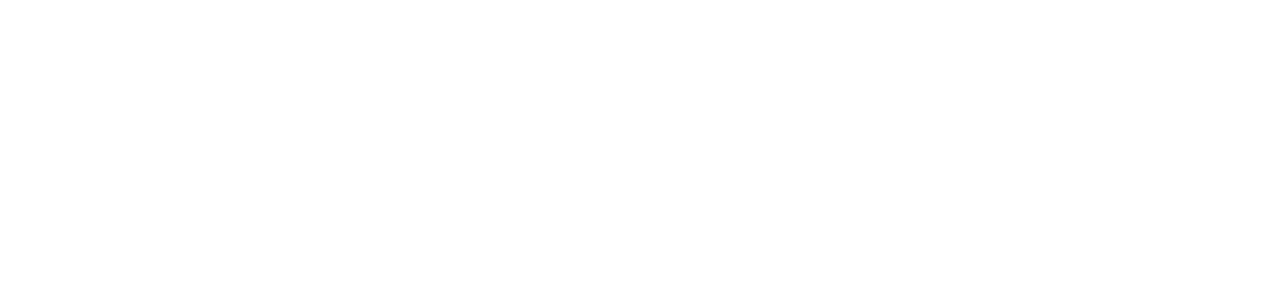
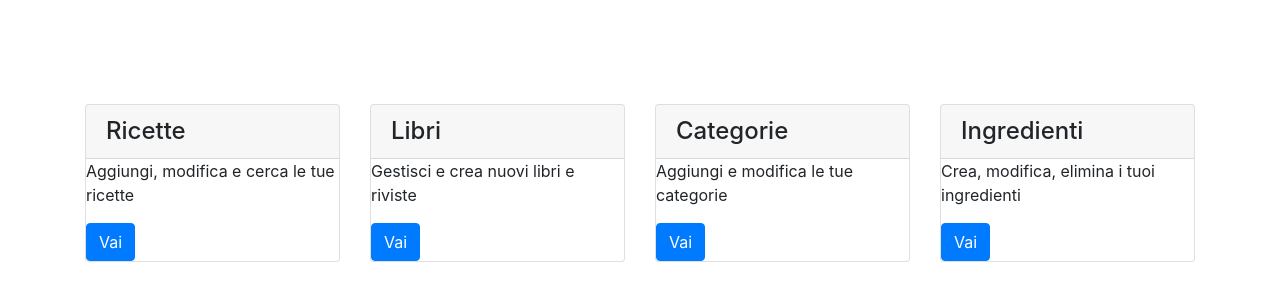
Before and after one commit to riccardobellini/recipecatalog-frontend-angular, an Angular app: page /home in a window 1280 px wide. Shown: the part 192-492 px from the top of the page. Built offline with nearby package versions, Linux system fonts and the light colour scheme.

Commit message:
Add routing module and home component

```diff
--- a/src/app/header/header.component.html
+++ b/src/app/header/header.component.html
@@ -1,7 +1,7 @@
 <nav class="navbar-fixed-top navbar-dark bg-inverse">
-  <a class="navbar-brand" href="#">Catalogo Ricette</a>
+  <a class="navbar-brand" [routerLink]="['/home']">Catalogo Ricette</a>
   <div class="navbar-nav">
-    <a class="nav-item nav-link active" href="#">Home <span class="sr-only">(current)</span></a>
+    <a class="nav-item nav-link active" [routerLink]="['/home']">Home <span class="sr-only">(current)</span></a>
     <a class="nav-item nav-link" href="#">Ingredienti</a>
     <a class="nav-item nav-link" href="#">Categorie</a>
     <a class="nav-item nav-link" href="#">Libri</a>
--- /dev/null
+++ b/src/app/home/home.component.html
@@ -0,0 +1,38 @@
+<div class="row">
+  <div class="col-sm-3">
+    <div class="card">
+      <h4 class="card-header">Ricette</h4>
+      <div class="card-block">
+        <p class="card-text">Aggiungi, modifica e cerca le tue ricette</p>
+        <a href="#" class="btn btn-primary">Vai</a>
+      </div>
+    </div>
+  </div>
+  <div class="col-sm-3">
+    <div class="card">
+      <h4 class="card-header">Libri</h4>
+      <div class="card-block">
+        <p class="card-text">Gestisci e crea nuovi libri e riviste</p>
+        <a href="#" class="btn btn-primary">Vai</a>
+      </div>
+    </div>
+  </div>
+  <div class="col-sm-3">
+    <div class="card">
+      <h4 class="card-header">Categorie</h4>
+      <div class="card-block">
+        <p class="card-text">Aggiungi e modifica le tue categorie</p>
+        <a href="#" class="btn btn-primary">Vai</a>
+      </div>
+    </div>
+  </div>
+  <div class="col-sm-3">
+    <div class="card">
+      <h4 class="card-header">Ingredienti</h4>
+      <div class="card-block">
+        <p class="card-text">Crea, modifica, elimina i tuoi ingredienti</p>
+        <a href="#" class="btn btn-primary">Vai</a>
+      </div>
+    </div>
+  </div>
+</div>
--- /dev/null
+++ b/src/app/home/home.component.ts
@@ -0,0 +1,15 @@
+import { Component, OnInit } from '@angular/core';
+
+@Component({
+  selector: 'rc-home',
+  templateUrl: './home.component.html',
+  styleUrls: ['./home.component.scss']
+})
+export class HomeComponent implements OnInit {
+
+  constructor() { }
+
+  ngOnInit() {
+  }
+
+}
--- a/src/app/recipe-catalog.component.html
+++ b/src/app/recipe-catalog.component.html
@@ -1,4 +1,4 @@
+<rc-header></rc-header>
 <div class="container">
-  <rc-header></rc-header>
-
+  <router-outlet></router-outlet>
 </div>
--- /dev/null
+++ b/src/app/routing.module.ts
@@ -0,0 +1,16 @@
+import { NgModule } from '@angular/core';
+import { Routes, RouterModule } from '@angular/router';
+
+import { HomeComponent } from './home/home.component';
+
+const routes: Routes = [
+  { path: '', redirectTo: 'home', pathMatch: 'full'},
+  { path: 'home', component: HomeComponent}
+];
+
+@NgModule({
+  imports : [RouterModule.forRoot(routes)],
+  exports : [RouterModule],
+  providers : []
+})
+export class RoutingModule{}
```
Also changed, not shown: src/app/recipe-catalog.module.ts (+7 -2 lines), src/app/home/home.component.scss (added), 1 other file (tests, documents, lock files or other folders).
